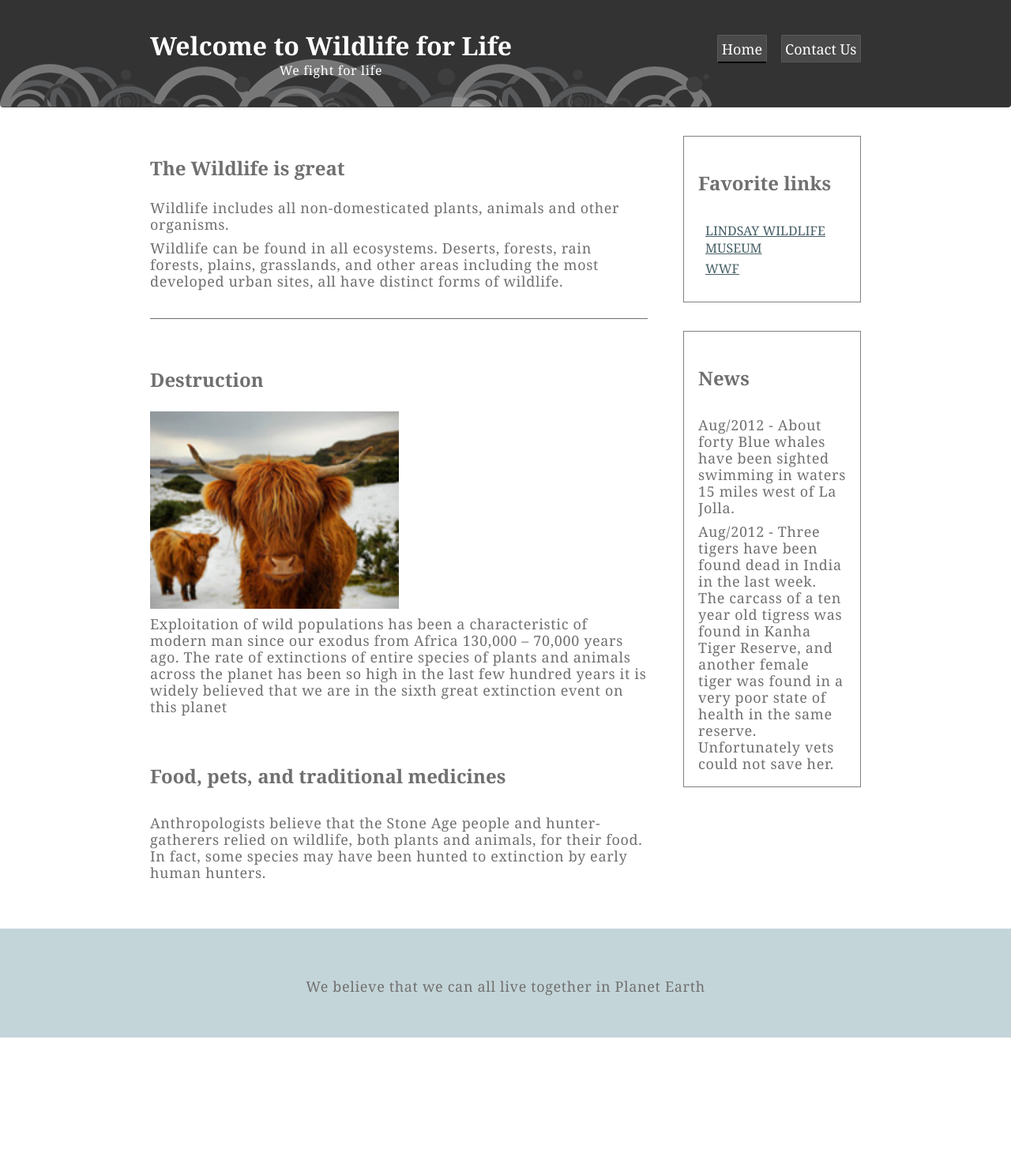
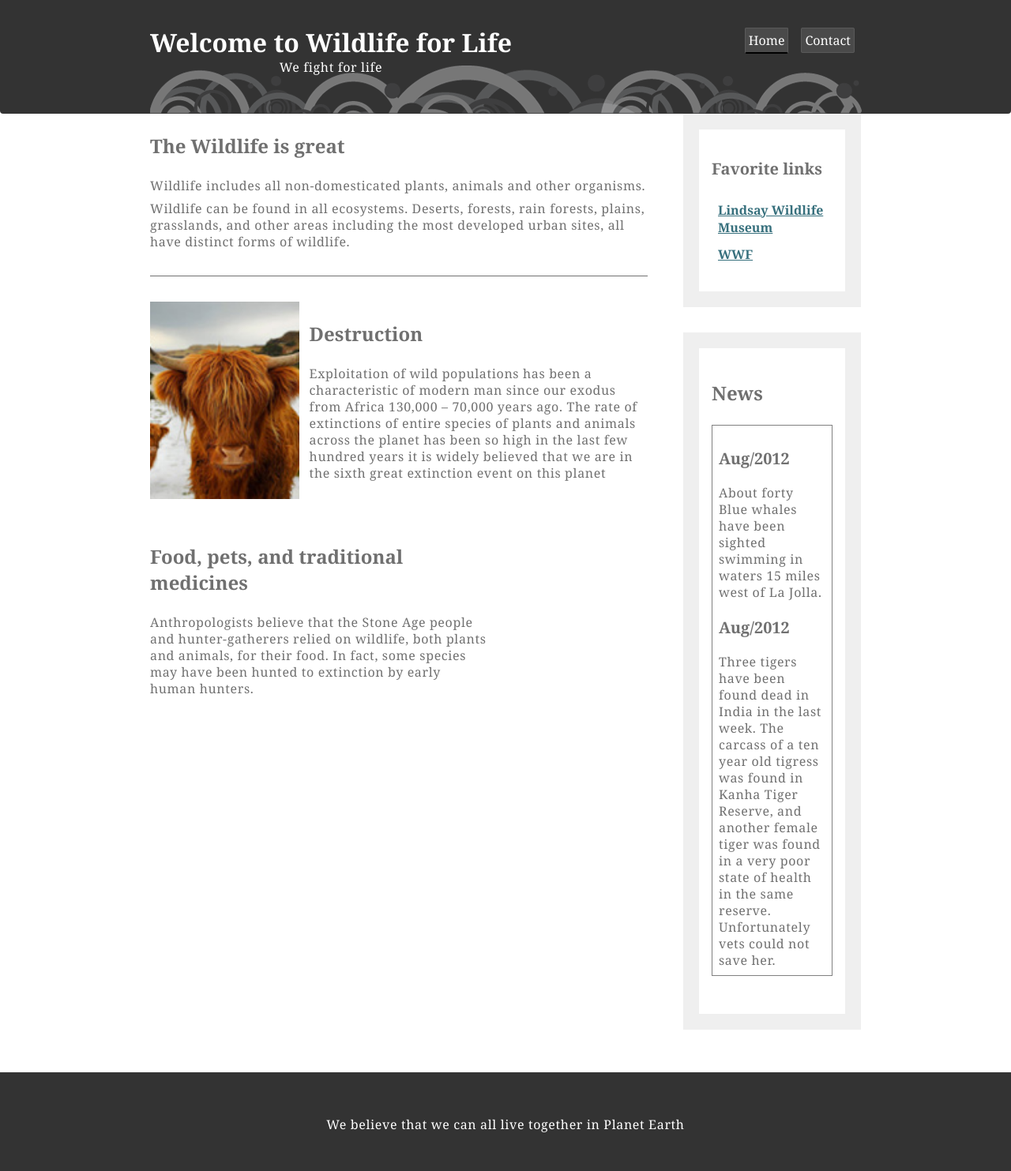
Before and after one commit to erryte/erryte.github.io, a PHP site: page / in a window 1280 px wide. Shown: the whole page at 79% size. Before the commit the page ends 1314 px from the top, so only its background shows below. Run offline with PHP 8.4, Linux system fonts and the light colour scheme.

Commit message:
Add files via upload

```diff
--- a/index.html
+++ b/index.html
@@ -19,7 +19,7 @@
           <nav>
                 <ul>
                     <li><a href="index.html" title="Home" class="current-page">Home</a></li>
-                    <li><a href="#" title="Contact">Contact Us</a></li>
+                    <li><a href="#" title="Contact">Contact</a></li>
                 </ul>
             </nav>
         </div>
@@ -27,27 +27,36 @@
 
     <div class="container container-flex">
         <main role="main">
-            <!-- to accommodate older IE browsers -->
+            <!-- to accommodate older browsers -->
+
             <article class="article-featured">
                 <h2 class="article-title">The Wildlife is great</h2>
                 <p class="article-body">Wildlife includes all non-domesticated plants, animals and other organisms.</p>
                 <p class="article-body">Wildlife can be found in all ecosystems. Deserts, forests, rain forests, plains, grasslands, and other areas including the most developed urban sites, all have distinct forms of wildlife.</p>
             </article>
+
             <article class="article-recent">
+                <div class="article-recent-main">
                     <h2 class="article-title">Destruction</h2>
+                    <p class="article-body">Exploitation of wild populations has been a characteristic of modern man since our exodus from Africa 130,000 – 70,000 years ago. The rate of extinctions of entire species of plants and animals across the planet has been so high in the last few hundred years it is widely believed that we are in the sixth great extinction event on this planet</p>
+                </div>
+                <div class="article-recent-secondary">
                     <img src="images/img1.jpg" class="article-image" alt="extinct large mammal photo" />
-                    <p class="article-body">Exploitation of wild populations has been a characteristic of modern man since our exodus from Africa 130,000 – 70,000 years ago. The rate of extinctions of entire species of plants and animals across the planet has been so high in the last few hundred years it is widely believed that we are in the sixth great extinction event on this planet</p>
+                </div>
             </article>
+
             <article class="article-recent">
+                <div class="article-recent-main">
                     <h2 class="article-title">Food, pets, and traditional medicines</h2>
                     <p class="article-body">Anthropologists believe that the Stone Age people and hunter-gatherers relied on wildlife, both plants and animals, for their food. In fact, some species may have been hunted to extinction by early human hunters.</p>
+                </div>
             </article>
         </main>
 
         <aside class="sidebar">
 
             <div class="sidebar-box">
-                <h2 class="sidebar-title">Favorite links</h2>
+                <h3 class="sidebar-title">Favorite links</h2>
                     <ul class="list">
                         <li><a href="http://wildlife-museum.org/" title="Lindsay Wildlife Museum">Lindsay Wildlife Museum</a></li>
                         <li><a href="http://www.worldwildlife.org/home-full.html" title="WWF">WWF</a></li>
@@ -56,10 +65,14 @@
 
             <div class="sidebar-box">
                 <h2 class="sidebar-title">News</h2>
+                <div class="sidebar-post">
 
-                    <p class="sidebar-recent-post">Aug/2012 - About forty Blue whales have been sighted swimming in waters 15 miles west of La Jolla.</p>
+                    <h3 class="sidebar-post-title">Aug/2012</h3>
+                    <p class="sidebar-recent-post">About forty Blue whales have been sighted swimming in waters 15 miles west of La Jolla.</p>
 
-                    <p class="sidebar-recent-post">Aug/2012 - Three tigers have been found dead in India in the last week. The carcass of a ten year   old tigress was found in Kanha Tiger Reserve, and another female tiger was found in a very poor state of health in the same reserve. Unfortunately vets could not save her.</p>
+                    <h3 class="sidebar-post-title">Aug/2012</h3>
+                    <p class="sidebar-recent-post">Three tigers have been found dead in India in the last week. The carcass of a ten year   old tigress was found in Kanha Tiger Reserve, and another female tiger was found in a very poor state of health in the same reserve. Unfortunately vets could not save her.</p>
+                </div>
             </div>
         </aside>
     </div>
--- a/style.css
+++ b/style.css
@@ -9,8 +9,8 @@ body {
 	background: #ffffff;
 	color: #707070;
 	font-family: Georgia, Arial, Helvetica, sans-serif;
-	font-size: 1.125rem;
-	/* box-sizing: border-box; */
+	font-size: 1rem;
+	/* 62.5% is 16px */
 }
 
 img {
@@ -18,51 +18,53 @@ img {
 	display: block;
 }
 
-/**** Typography ****/
+/*********
+ Typography
+*********/
 
-h1 { font-size: 2rem; margin-top: 0; }
-
-/* Header subtitle */
-.subtitle { font-size: 1em; margin-top: 0; font-size: 1rem; }
-
-h2, .article-title {
+h1 {
+	font-size: 2rem;
+	margin-top: 0;
+}
+h2 {
 	font-size: 1.5rem;
 	margin: 1em 0;
 }
-
+h3 {
+	font-size: 1.25rem;
+	margin: 1em 0;
+}
 p {
 	letter-spacing: .04rem;
 	line-height: 21px;
 	margin-top: .5em;
 }
+.subtitle {
+	font-size: 1rem;
+	margin-top: 0;
+}
 
-/**** Layout ****/
-
+/******
+ Layout
+*******/
 .container {
 	width: 90%;
 	max-width: 900px;
 	margin: 0 auto;
 }
-
-.container-flex{
+.container-flex {
 	display: flex;
-	flex-direction: column;
+	/* flex-direction: row; */
 	justify-content: space-between;
 }
 
 header {
 	text-align: center;
-	order: 1;
 	background-color: #333;
-	/* a more specific way to set a background color */
-	background-image: url(images/headerbkgd.png);
-	/* sets a background image in the header and the position it should sit */
-	background-repeat: no-repeat;
-	/* sets a background image to repeat, repeat-x, repeat-y or not at all as written in this rule */
-	background-position: left bottom;
-	/* sets a background image position */
 	color: #fff;
-	/* sets the the color of all header text to white */
+	margin: 0 auto;
+	min-height: 80px;
+	padding: 2em 0;
 	-webkit-border-bottom-right-radius: 4px;
 	-webkit-border-bottom-left-radius: 4px;
 	-moz-border-radius-bottomright: 4px;
@@ -70,99 +72,74 @@ header {
 	border-bottom-right-radius: 4px;
 	border-bottom-left-radius: 4px;
 	/* these 6 lines of border-radius code make rounded corners for the bottom work in firefox, safari, chrome, opera and IE9 */
-	margin-bottom: 2em;
-	/* margin: 0 auto; */
-	/* by declaring a width on any block element (like a div), giving it a css property of margin:0 auto will center that block element on page */
-
-	/* min-height: 130px; */
-	/* setting a minimum height of an element means that it can grow to be bigger, if there is a lot of content in it. However, if it doesn't have enough content, it will be at the very least (in this example) 130 pixels tall */
-
-	padding: 2em 0;
-	/* by setting a padding, the content within a HTML element will not touch the edges of that element (by adding padding to an element, it actually makes that element appear wider and/or taller.  In this case, the header div is now 15px wider and taller on each side. */
-
-	/* width: 870px; */
-	/* sets the width of the div to 930px. Remember that if you add padding to this element it will increase the size by the number of pixels in the padding. In this example the width is 900px and we have 15px to the left and right so the total width of the header will be (870px + 15px+15px=930px */
+	/* margin-bottom: 2em; */
+	background-image: url(images/headerbkgd.png);
+	background-repeat:no-repeat;
+	background-position: bottom;
 }
 
-
-/**** Navigation ****/
+/**********
+ Navigation
+ **********/
 nav {
-	margin-top: .75em;
+	margin-top: .5em;
 	/*adds space between title and links*/
 }
 
 nav ul {
+	display: flex;
+	flex-direction: row;
+	justify-content: center;
 	list-style-type: none;
-	/*removes bullet points*/
 	padding: 0;
-	display: flex;
-	justify-content: center;
 }
 nav li {
-	margin-left: 1em;
-	min-width: 3rem;
-	min-height: 3rem;
+	min-width: 2rem;
+	min-height: 2rem;
 	padding: 0;
+	margin: 0 .5em;
 }
 
 nav a {
 	background: #4a4a4a;
-	/* this is a dark grey background for the link */
 	color: #fff;
-	/* this makes the link text white */
 	-moz-border-radius: 2px;
 	-webkit-border-radius: 2px;
 	border-radius: 2px;
-	/* these 3 lines of border-radius code make rounded corners work in firefox, safari, chrome, opera and IE9 */
 	border: 1px solid #595959;
-	/* this adds a light grey solid border of 1px width around the link */
 	padding: 0.25em;
-	/* as the name implies, this adds extra padding around the link, so that the borders don't bump up against the link text */
 	text-decoration: none;
-	/* this removes the normal underline that links usually have */
 }
 
-nav a:hover {
+nav a:hover,
+nav a:focus {
 	background-color: #000;
 }
 
+/* class current-page makes the nav link underlined
+for the current page and look like it's not responsive
+when mouse hovers over */
 .current-page {
 	border-bottom: 2px solid #000;
 	color: #fff;
-
 }
-.current-page:hover {
+.current-page:hover,
+.current-page:focus {
 	background-color: #4a4a4a;
-	/* default bkgd color hint to user of currently active page */
+	/* default bkgd color is a hint to user of currently active page */
 }
 
 footer {
-	order: 5;
-	background: #c4d5d9;
+	background: #333;
+	color: #fff;
 	margin: 0 auto;
 	padding: 3em 0;
 	text-align: center;
 }
 
-/**** Larger devices *****/
-@media screen and (min-width: 601px) {
-	.container-flex {
-		flex-direction: row;
-	}
-	main { width: 70%; }
-	aside {
-		width: 25%;
-		min-width: 200px;
-		margin-left: 1em;
-	}
-	.article-recent {
-		flex-direction: row;
-		justify-content: space-between;
-	}
-}
-
-
-/**** Main - Articles *****/
+/******
+ Main - Articles
+ *****/
 .article-featured {
 	border-bottom: #707070 1px solid;
 	padding-bottom: 2em;
@@ -175,74 +152,134 @@ footer {
 	margin-bottom: 2em;
 }
 
+
 .article-image {
-	width: 50%;
+	order: -1;
+	width: 100%;
 	min-height: 250px;
 	object-fit: cover;
 }
 
-/**** Aside - Sidebar ****/
+.article-recent-main {
+	order: 3;
+}
+
+.article-recent-secondary {
+	order: 1;
+}
+
+.article-title {
+	order: 2;
+}
+
+/****
+Aside - Sidebar
+****/
+
 .sidebar-box {
-
+	border: 20px solid #efefef;
 	display: flex;
 	flex-direction: column;
 	justify-content: flex-start;
-	border: 1px solid grey;
 	margin-bottom: 2em;
 	padding: 1em;
 }
 
+.sidebar-post {
+	border: 1px solid grey;
+	margin-bottom: 2em;
+	padding: .5em;
+}
 
-/**** Aside Sidebar - links *****/
+/******
+ Aside Sidebar links
+ ******/
 .list {
 	padding: .5em;
 }
 .list li {
 	list-style-type: none;
 	font-size: .5rem;
-	margin-bottom: .5em;
+	margin-bottom: 1.5em;
 }
 
 .list a {
-	color: #445e64;
+	color: #37707d;
 }
 
 .list a:hover {
 	text-decoration: none;
 }
 
-/* when hovering over a link, in the sidebar, this turns off the underline */
-
 .list li a {
-
-	font-weight: light;
-	/* this makes all anchor classes with .list bold without using <strong>  */
-	text-transform: uppercase;
-	/* this makes all anchor classes with .list uppercase  */
+	font-weight: bold;
 	font-size: 1rem;
-	/* this makes all anchor classes with .list applied 11px tall  */
 }
 
-
-@media (luminosity: normal) {
+/*
+@media all and (luminosity: normal) {
 	body {
 		background-color: #ddd;
 		color: #000;
 	}
 }
 
-@media (luminosity: dim) {
+@media all and (luminosity: dim) {
 	body {
 		background-color: #444;
 		color: #fff;
 	}
 }
 
-@media (luminosity: washed) {
+@media all and (luminosity: washed) {
 	body {
 		background-color: #fff;
 		color: #333;
 	}
+} */
+
+/****** Mobile devices ******/
+@media screen and (max-width: 675px) {
+	.container-flex {
+		flex-direction: column;
+	}
+	header {
+		text-align: center;
+	}
+	nav ul {
+		flex-direction: column;
+	}
+
+	nav li {
+		margin: .5em 0;
+	}
+}
+
+/**** Larger devices *****/
+@media screen and (min-width: 676px) {
+	.container-flex {
+		flex-direction: row;
+	}
+	main {
+		width: 70%;
+	}
+	aside {
+		width: 25%;
+		min-width: 200px;
+		margin-left: 1em;
+	}
+	.article-recent {
+		flex-direction: row;
+		justify-content: space-between;
+	}
+
+	.article-recent-main {
+		width: 68%
+	}
+	.article-recent-secondary {
+		width: 30%
+	}
+
 }
 
 .clear {
```
Lines whose indentation alone changed are shown as unchanged.
